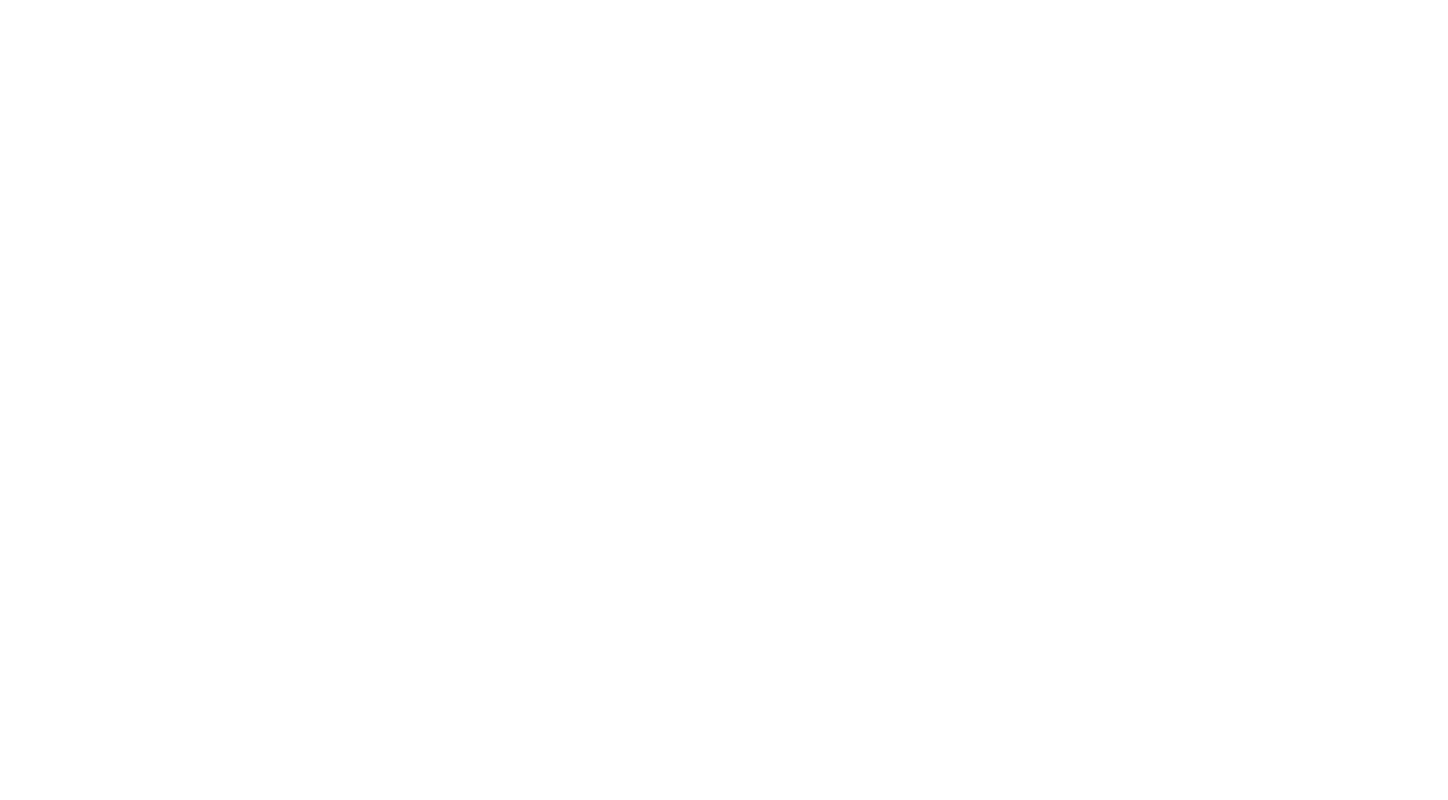
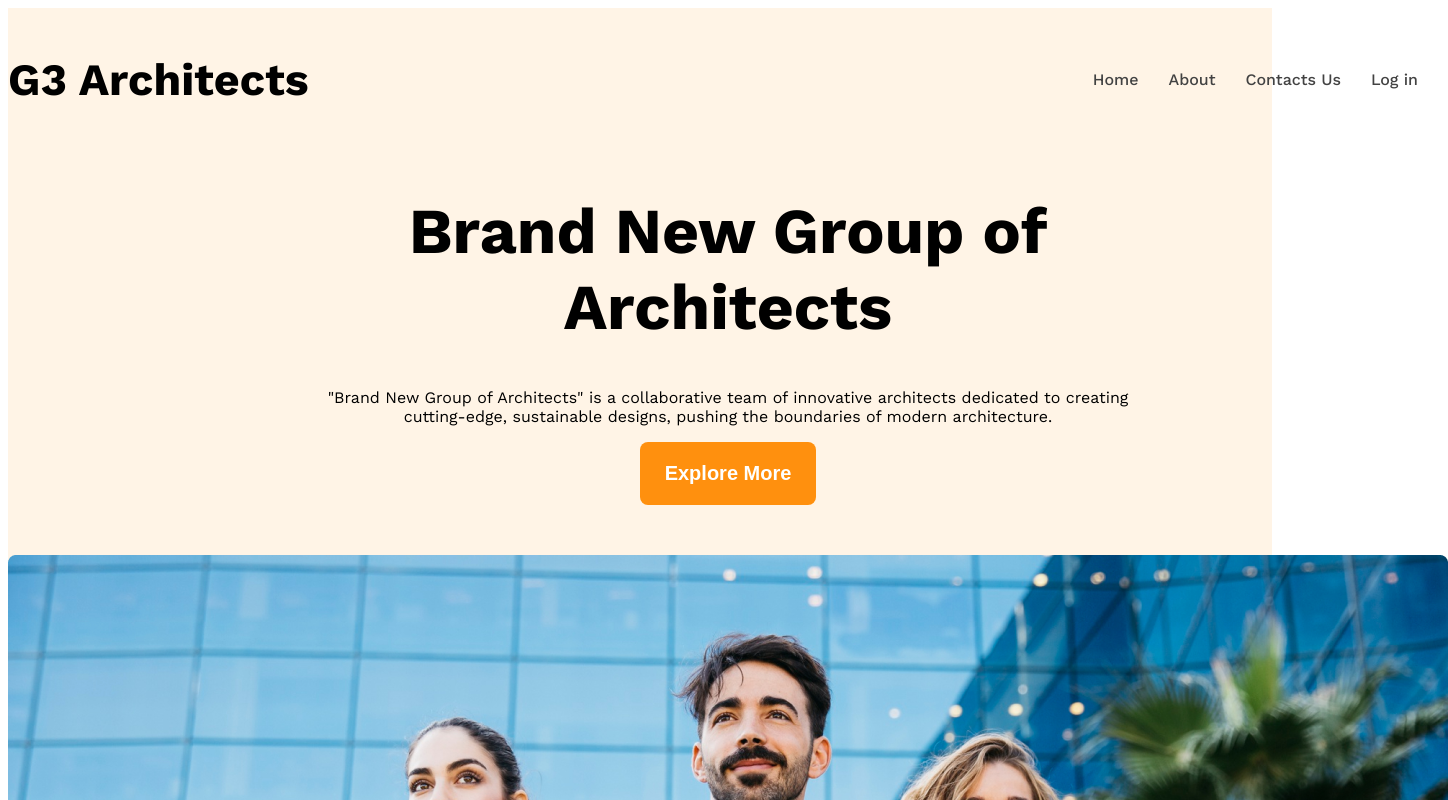
Before and after one commit to Istiaq2064/G3-architects, a plain HTML site: page index.html in a window 1280 px wide. Shown: the top 800 px of the page, 1448 px wide, since content can reach past the window. Drawn offline with nearby package versions, Linux system fonts and the light colour scheme.

Commit message:
added a bannar and hader side

```diff
--- a/index.html
+++ b/index.html
@@ -6,7 +6,32 @@
     <title>G3 Architects Website</title>
     <link rel="stylesheet" href="./style/style.css">
 </head>
-<body>
+<body class="work-sans-font">
+    <header class="bg-light">
+        <nav class="navbar display-flex">
+            <h3 class="brand">G3 Architects</h3>
+            <ul class="nav-link display-flex">
+                <!-- li.nav-items*4>a.nav-link -->
+                <li class="nav-items"><a href="" class="nav-link text-gray">Home</a></li>
+                <li class="nav-items"><a href="" class="nav-link text-gray">About</a></li>
+                <li class="nav-items"><a href="" class="nav-link text-gray">Contacts Us</a></li>
+                <li class="nav-items"><a href="" class="nav-link text-gray">Log in</a></li>
+            </ul>
+        </nav>
+        <div class="bannar">
+            <div class="bannar-contant">
+                <h1 class="bannar-title">Brand New Group of Architects</h1>
+            <p>"Brand New Group of Architects" is a collaborative team of innovative architects dedicated to creating cutting-edge, sustainable designs, pushing the boundaries of modern architecture.</p>
+            <button class="btn-primary">Explore More</button>
+            </div>
+            <img src="./images/banner.png" alt="">
+        </div>
+    </header>
+    <main>
 
+    </main>
+    <footer>
+
+    </footer>
 </body>
 </html>
--- a/style/style.css
+++ b/style/style.css
@@ -0,0 +1,63 @@
+@import url('https://fonts.googleapis.com/css2?family=Work+Sans:ital,wght@0,100..900;1,100..900&display=swap');
+
+.work-sans-font{
+    font-family: "Work Sans", sans-serif;
+    font-optical-sizing: auto;
+    font-weight:400;
+    font-style: normal;
+  }
+  .text-gray{
+    color: #424242;
+  }
+  .text-light-gray{
+    color: #727272;
+  }
+  .display-flex{
+    display: flex;
+  }
+  .bg-light{
+    background-color: rgba(255,144,14,0.1);
+  }
+  .btn-primary{
+    background-color:#ff900E ;
+    color: white;
+    padding: 20px 25px;
+    font-size: 1.25rem;
+    font-weight: 600;
+    border-radius: 8px;
+    border: none;
+  }
+
+
+  .navbar{
+    justify-content: space-between;
+    align-items: center;
+  }
+  .brand{
+    font-weight: 700;
+    font-size: 2.8rem;
+  }
+  .nav-items{
+    list-style: none;
+    margin-right: 30px;
+  }
+  .nav-link{
+    text-decoration: none;
+    font-weight: 500;
+  }
+  .navbar, .bannar{
+    width: 1440px;
+    margin: 0 auto;
+  }
+
+  .bannar-contant{
+    max-width: 850px;
+    margin: 0 auto;
+    text-align: center;
+    margin-bottom: 50px;
+  }
+
+  .bannar-title{
+    font-weight: 700;
+    font-size: 4rem;
+  }
```
